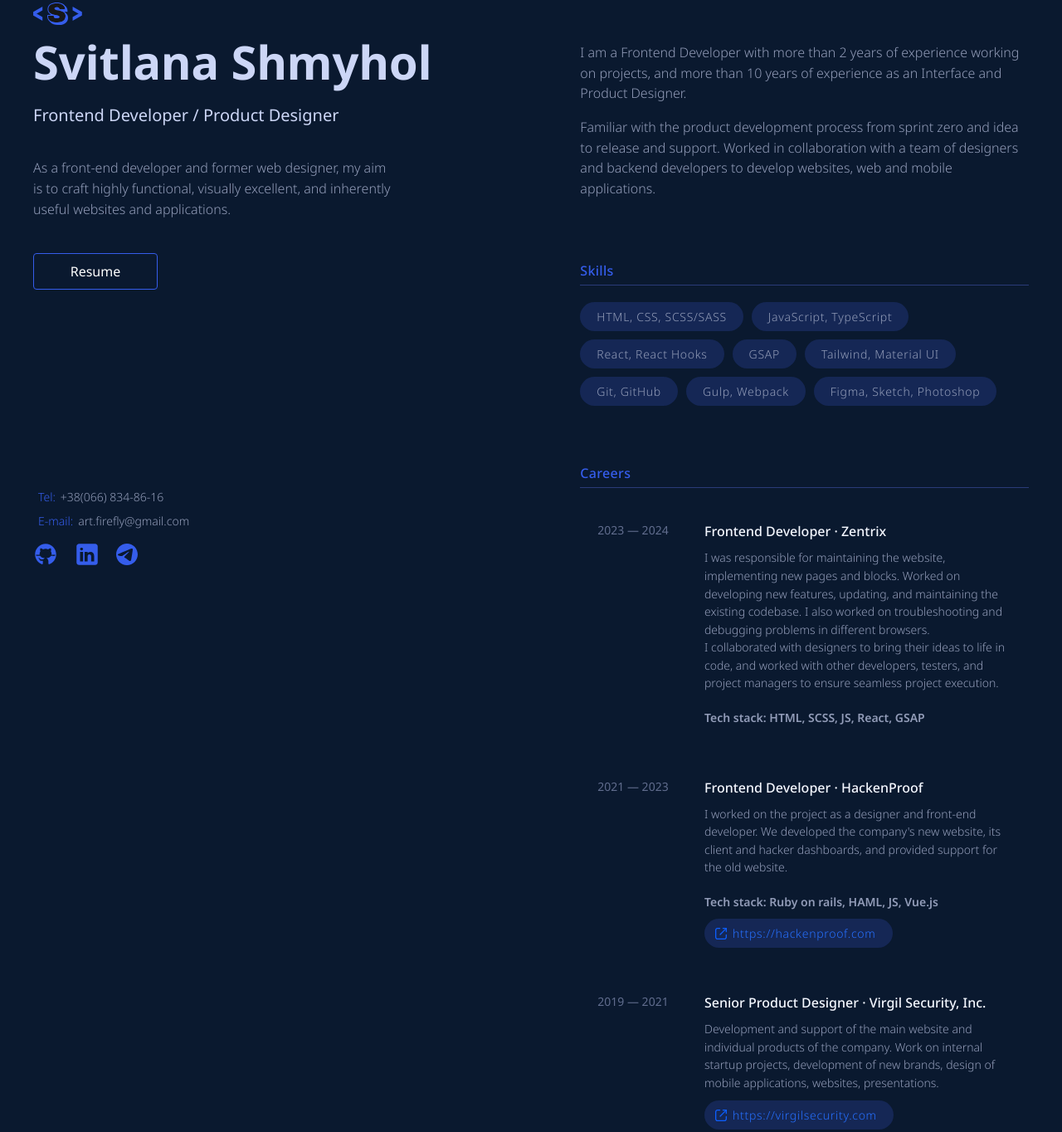
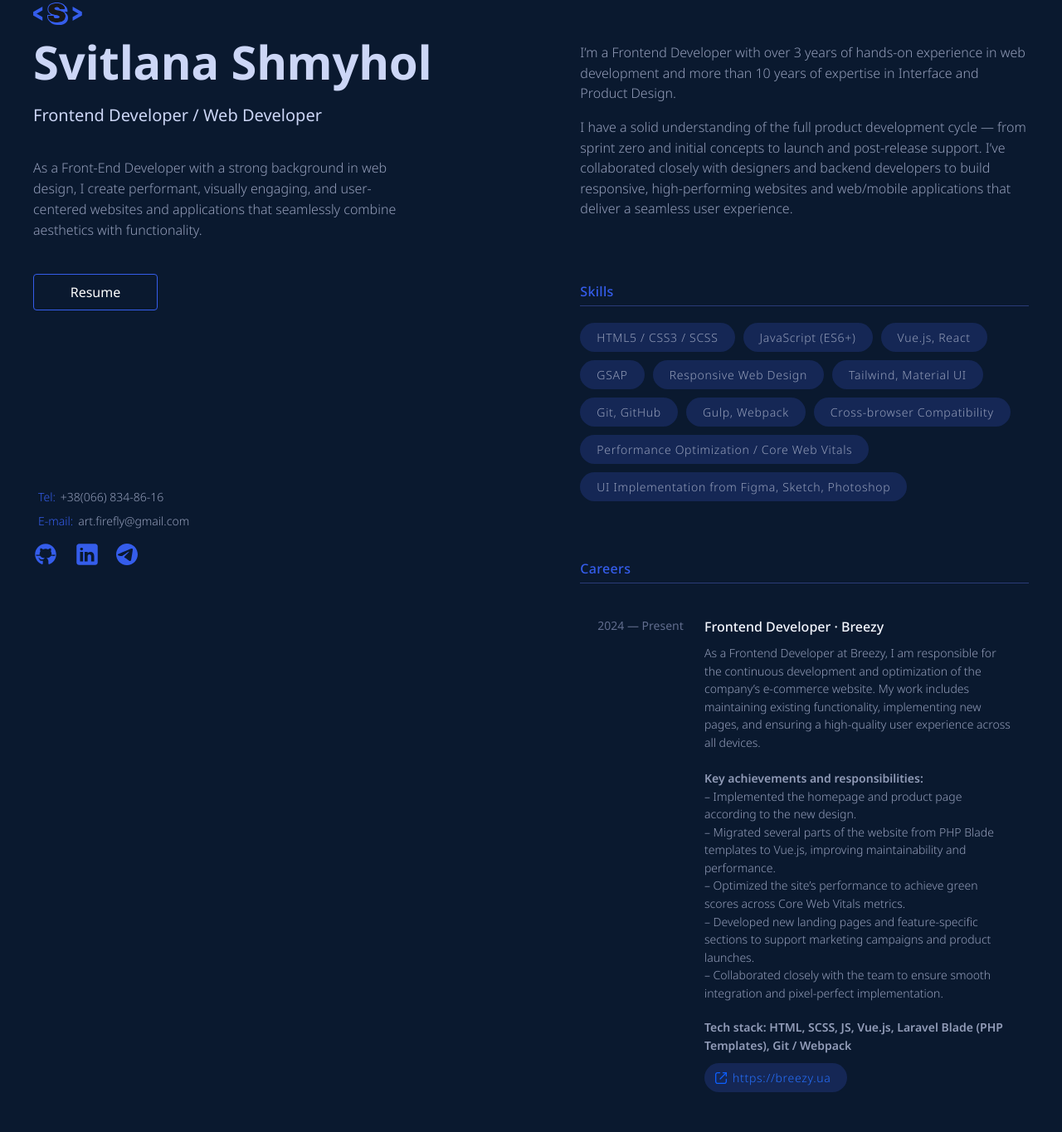
Before and after one commit to SvetlanaShmyhol/svetlanashmyhol.github.io, a plain HTML site: page index.html in a window 1280 px wide. Shown: the part 77-1441 px from the top of the page at 83% size. Drawn offline with Linux system fonts and the light colour scheme.

Commit message:
added some information

```diff
--- a/index.html
+++ b/index.html
@@ -17,12 +17,10 @@
           </a>
           <h1 class="hero-title-name">Svitlana Shmyhol</h1>
           <h2 class="hero-title-position">
-            Frontend Developer / Product Designer
+            Frontend Developer / Web Developer
           </h2>
           <p class="hero-title-desc">
-            As a front-end developer and former web designer, my aim is to craft
-            highly functional, visually excellent, and inherently useful
-            websites and applications.
+            As a Front-End Developer with a strong background in web design, I create performant, visually engaging, and user-centered websites and applications that seamlessly combine aesthetics with functionality.
           </p>
           <div class="btn">
             <a href="resume.pdf" class="btn-link" target="_blank"> Resume </a>
@@ -68,15 +66,10 @@
         <section class="about">
           <div class="about-text">
             <p>
-              I am a Frontend Developer with more than 2 years of experience
-              working on projects, and more than 10 years of experience as an
-              Interface and Product Designer.
+              I’m a Frontend Developer with over 3 years of hands-on experience in web development and more than 10 years of expertise in Interface and Product Design.
             </p>
             <p>
-              Familiar with the product development process from sprint zero and
-              idea to release and support. Worked in collaboration with a team
-              of designers and backend developers to develop websites, web and
-              mobile applications.
+              I have a solid understanding of the full product development cycle — from sprint zero and initial concepts to launch and post-release support. I’ve collaborated closely with designers and backend developers to build responsive, high-performing websites and web/mobile applications that deliver a seamless user experience.
             </p>
           </div>
         </section>
@@ -88,16 +81,19 @@
           </div>
           <div class="skills-items">
             <div class="skills-item">
-              <p>HTML, CSS, SCSS/SASS</p>
+              <p>HTML5 / CSS3 / SCSS</p>
             </div>
             <div class="skills-item">
-              <p>JavaScript, TypeScript</p>
+              <p>JavaScript (ES6+)</p>
             </div>
             <div class="skills-item">
-              <p>React, React Hooks</p>
+              <p>Vue.js, React</p>
             </div>
             <div class="skills-item">
               <p>GSAP</p>
+            </div>
+            <div class="skills-item">
+              <p>Responsive Web Design</p>
             </div>
             <div class="skills-item">
               <p>Tailwind, Material UI</p>
@@ -109,7 +105,13 @@
               <p>Gulp, Webpack</p>
             </div>
             <div class="skills-item">
-              <p>Figma, Sketch, Photoshop</p>
+              <p>Cross-browser Compatibility</p>
+            </div>
+            <div class="skills-item">
+              <p>Performance Optimization / Core Web Vitals</p>
+            </div>
+            <div class="skills-item">
+              <p>UI Implementation from Figma, Sketch, Photoshop</p>
             </div>
           </div>
         </section>
@@ -119,6 +121,41 @@
             <h3 class="main-content-title">Careers</h3>
             <div class="title-divider"></div>
           </div>
+
+          <div class="careers-box">
+            <div class="period">
+              <p>2024 — Present</p>
+            </div>
+            <div class="careers-desc">
+              <div class="careers-position">Frontend Developer · Breezy</div>
+              <div class="responsibilities">
+                <p>
+                  As a Frontend Developer at Breezy, I am responsible for the continuous development and optimization of the company’s e-commerce website. My work includes maintaining existing functionality, implementing new pages, and ensuring a high-quality user experience across all devices.
+                </p>
+                </br>
+                <span class="careers-tech">Key achievements and responsibilities:</span>
+                <ul>
+                  <li>– Implemented the homepage and product page according to the new design.</li>
+                  <li>– Migrated several parts of the website from PHP Blade templates to Vue.js, improving maintainability and performance.</li>
+                  <li>– Optimized the site’s performance to achieve green scores across Core Web Vitals metrics.</li>
+                  <li>– Developed new landing pages and feature-specific sections to support marketing campaigns and product launches.</li>
+                  <li>– Collaborated closely with the team to ensure smooth integration and pixel-perfect implementation.</li>
+                </ul>
+                <p class="careers-tech">
+                  Tech stack: HTML, SCSS, JS, Vue.js, Laravel Blade (PHP Templates), Git / Webpack
+                </p>
+              </div>
+              <div class="careers-btn">
+                <a
+                  target="_blank"
+                  href="https://breezy.ua/"
+                  class="site-link"
+                  >https://breezy.ua</a
+                >
+              </div>
+            </div>
+          </div>
+
           <div class="careers-box">
             <div class="period">
               <p>2023 — 2024</p>
```
Also changed, not shown: 1 other file.
